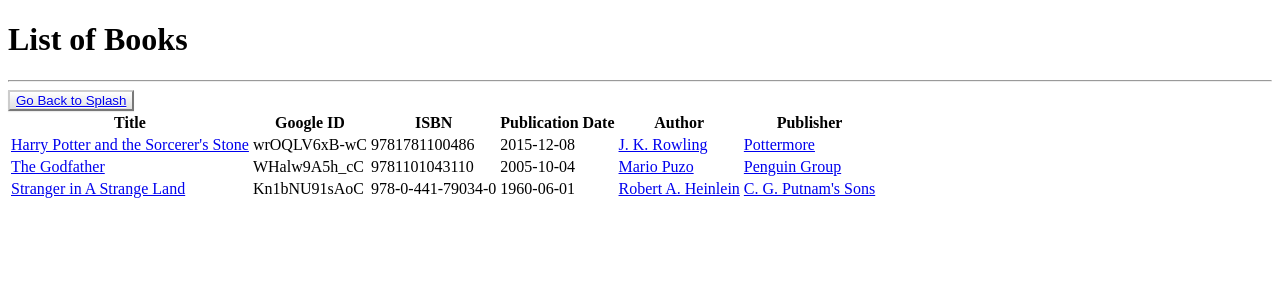
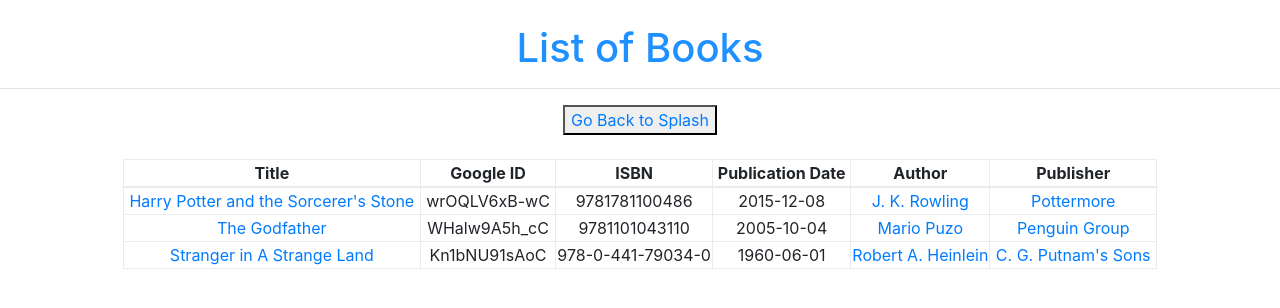
Before and after one commit to Jacobbtemple/cs329e-idb, a Flask app: page /books in a window 1280 px wide. Shown: the top 308 px of the page. Run offline with Flask 2, Linux system fonts and the light colour scheme; some libraries are stand-ins or nearby versions.

Commit message:
styled books page

```diff
--- a/templates/books.html
+++ b/templates/books.html
@@ -8,26 +8,36 @@
   <!-- <link href="//netdna.bootstrapcdn.com/bootstrap/3.0.3/css/bootstrap.min.css" -->
       <!-- rel="stylesheet"> -->
 
-      <link rel="stylesheet" type="text/css" href="../static/css/Bootstrap2/css/bootstrap-theme.min.css">
+      <link rel="stylesheet" type="text/css" href="../static/css/bootstrap_min.css">
 
       <!-- javascript to sort a table -->
       <script src="static/js/sorttable.js"></script>
 	</head>
 
 	<body>
-    <div>
-  		<h1>List of Books</h1>
-  		<hr/>
-  		<button class="btn-default"><a href={{ url_for('splash') }}>Go Back to Splash</a><br/></button>
+
+
+    <div id="title" class="text-center title" style="color:DodgerBlue">
+      <br>
+      <h1 class="text-center">List of Books</h1>
     </div>
-		<table class="sortable table-bordered">
+		<hr/>
+
+    <div class="text-center">
+      <button class="btn-default"><a href={{ url_for('splash') }}>Go Back to Splash</a><br/></button>
+    </div>
+
+
+    <div class="text_center">
+    <br>
+		<table class="sortable table-bordered text-center" style="margin: auto; style">
 		<thead>
-		  <tr><th>Title</th><th>Google ID</th><th>ISBN</th><th>Publication Date</th><th>Author</th><th>Publisher</th></tr>
+		  <tr><th>Title</th><th>&nbspGoogle ID&nbsp</th><th>ISBN</th><th>&nbspPublication Date&nbsp</th><th>Author</th><th>Publisher</th></tr>
 		</thead>
 		<tbody>
-		  <tr><td><a href = {{url_for('sorcerersstone') }}>Harry Potter and the Sorcerer's Stone</a></td><td>wrOQLV6xB-wC</td><td>9781781100486</td><td>2015-12-08</td><td><a href = {{ url_for('jkrowling') }}>J. K. Rowling</a></td><td><a href = {{ url_for('pottermore') }}>Pottermore</a></td></tr>
+		  <tr><td><a href = {{url_for('sorcerersstone') }}>&nbspHarry Potter and the Sorcerer's Stone&nbsp</a></td><td>&nbspwrOQLV6xB-wC&nbsp</td><td>&nbsp9781781100486&nbsp</td><td>2015-12-08</td><td><a href = {{ url_for('jkrowling') }}>J. K. Rowling</a></td><td><a href = {{ url_for('pottermore') }}>Pottermore</a></td></tr>
 		  <tr><td><a href = {{url_for('thegodfather')}}>The Godfather</a></td><td>WHalw9A5h_cC</td><td>9781101043110</td><td>2005-10-04</td><td><a href = {{ url_for('mariopuzo') }}>Mario Puzo</a></td><td><a href = {{ url_for('penguingroup') }}>Penguin Group</a></td></tr>
-		  <tr><td><a href = {{url_for('stranger')}}>Stranger in A Strange Land</a></td><td>Kn1bNU91sAoC</td><td>978-0-441-79034-0</td><td>1960-06-01</td><td><a href = {{ url_for('heinlein')}}>Robert A. Heinlein</a></td><td><a href = {{ url_for('putnam') }}>C. G. Putnam's Sons</a></td></tr>
+		  <tr><td><a href = {{url_for('stranger')}}>Stranger in A Strange Land</a></td><td>Kn1bNU91sAoC</td><td>978-0-441-79034-0</td><td>1960-06-01</td><td><a href = {{ url_for('heinlein')}}>Robert A. Heinlein</a></td><td><a href = {{ url_for('putnam') }}>&nbspC. G. Putnam's Sons&nbsp</a></td></tr>
 		</tbody>
 		<tfoot>
 		<!-- example of calculating totals from a table-->
@@ -35,5 +45,6 @@
 		</tfoot>
 		</table>
 		<!-- the "url_For('<name>') is the name of the function in app2.py -->
+  </div>
 	</body>
 </html>
--- a/templates/splash.html
+++ b/templates/splash.html
@@ -73,7 +73,7 @@
   </nav> -->
 
 
-  <div id="Project" class="text-center title" style="color:DodgerBlue">
+  <div id="Project" class="title" style="color:DodgerBlue">
     <br>
     <h1 class="container-fluid text-center">&nbspBookHub</h1>
     <br>
@@ -83,7 +83,7 @@
   <div id="Purpose" class="text-center title">
     <br>
     <br>
-  	 <h2 style="color:tomato">&nbspPurpose of this site</h2>
+  	 <h2 style="color:tomato ">&nbspPurpose of this site</h2>
     <br>
   	 <p class="text-center">&nbspThis site contains information about Books and their respective Authors and Publishers</p>
     <br>
```
